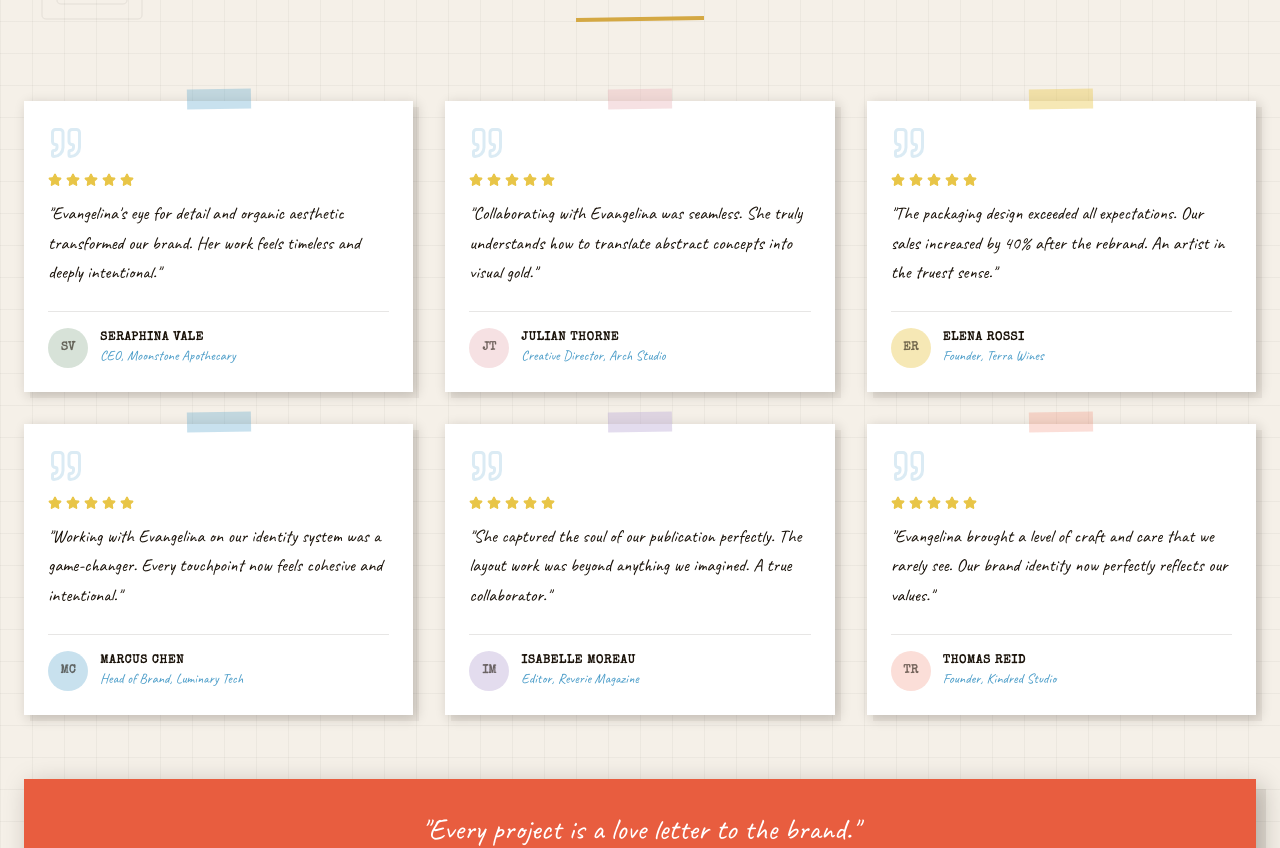
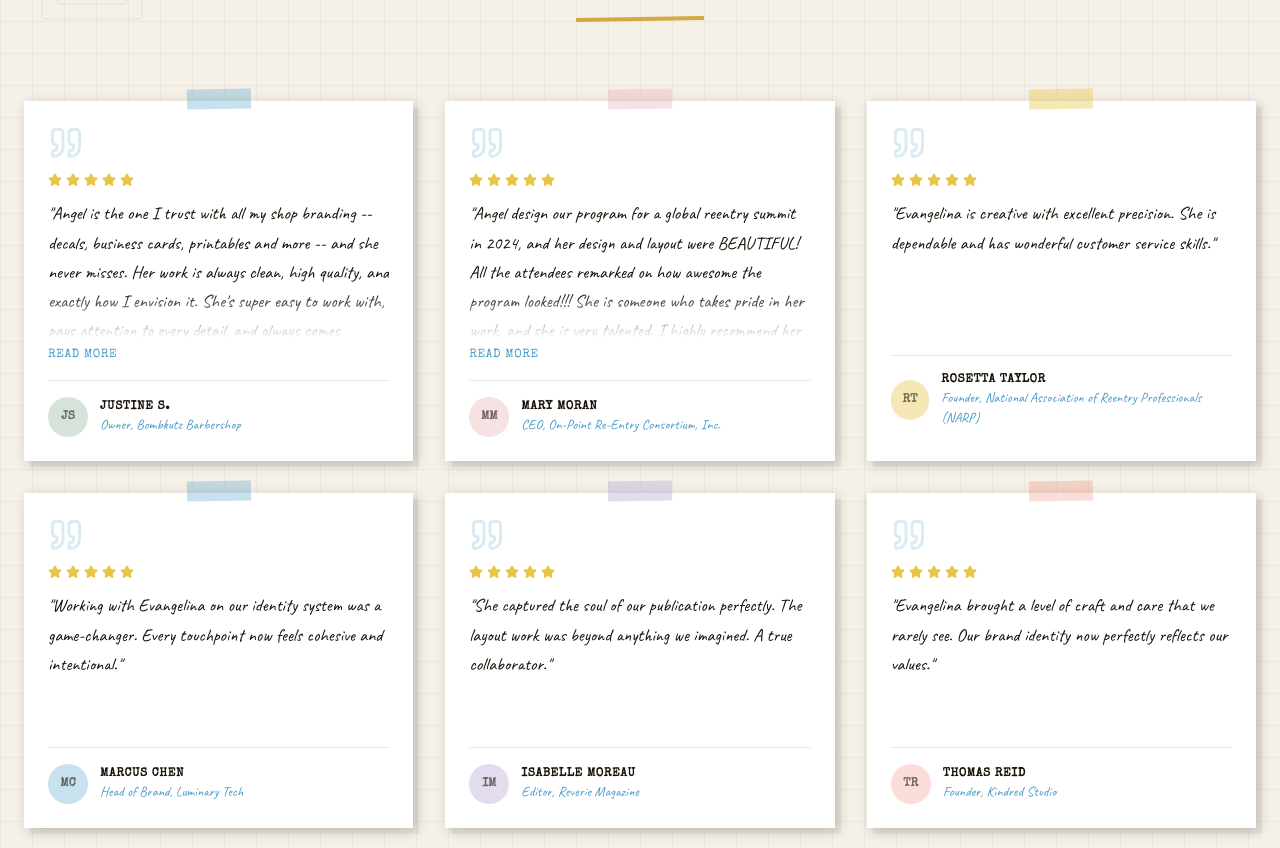
Before and after one commit to 00anthony/Designby.Evangelina, a Next.js app: page / in a window 1280 px wide. Shown: the part 4380-5228 px from the top of the page. Built offline with nearby package versions, Linux system fonts and the light colour scheme; a web font is replaced by a local one.

Commit message:
Filled in testimonials

```diff
--- a/src/components/Testimonials.tsx
+++ b/src/components/Testimonials.tsx
@@ -1,38 +1,38 @@
 "use client";
 
 import { motion, useInView } from "framer-motion";
-import { useRef } from "react";
+import { useRef, useState } from "react";
 import { Star, Quote } from "lucide-react";
 
 const testimonials = [
   {
-    name: "Seraphina Vale",
-    role: "CEO, Moonstone Apothecary",
-    text: "Evangelina's eye for detail and organic aesthetic transformed our brand. Her work feels timeless and deeply intentional.",
+    name: "Justine S.",
+    role: "Owner, Bombkutz Barbershop",
+    text: "Angel is the one I trust with all my shop branding -- decals, business cards, printables and more -- and she never misses. Her work is always clean, high quality, and exactly how I envision it. She's super easy to work with, pays attention to every detail, and always comes through on time. Everthing she makes for my shop looks professional and helps my brand stand out. If you're a business owner and need custom print work done right, Angel is the person to go to. Highly recommend her.",
     stars: 5,
     tape: "bg-sky/30",
     rotate: "-rotate-1",
-    initials: "SV",
+    initials: "JS",
     color: "bg-sage/30",
   },
   {
-    name: "Julian Thorne",
-    role: "Creative Director, Arch Studio",
-    text: "Collaborating with Evangelina was seamless. She truly understands how to translate abstract concepts into visual gold.",
+    name: "Mary Moran",
+    role: "CEO, On-Point Re-Entry Consortium, Inc.",
+    text: "Angel design our program for a global reentry summit in 2024, and her design and layout were BEAUTIFUL! All the attendees remarked on how awesome the program looked!!! She is someone who takes pride in her work, and she is very talented. I highly recommend her to anyone who is looking for a great graphic designer. She is your person!!!",
     stars: 5,
     tape: "bg-blush/40",
     rotate: "rotate-1",
-    initials: "JT",
+    initials: "MM",
     color: "bg-blush/40",
   },
   {
-    name: "Elena Rossi",
-    role: "Founder, Terra Wines",
-    text: "The packaging design exceeded all expectations. Our sales increased by 40% after the rebrand. An artist in the truest sense.",
+    name: "Rosetta Taylor",
+    role: "Founder, National Association of Reentry Professionals (NARP)",
+    text: "Evangelina is creative with excellent precision. She is dependable and has wonderful customer service skills.",
     stars: 5,
     tape: "bg-mustard/40",
     rotate: "-rotate-2",
-    initials: "ER",
+    initials: "RT",
     color: "bg-mustard/40",
   },
   {
@@ -70,6 +70,9 @@ const testimonials = [
 function TestimonialCard({ t, index }: { t: typeof testimonials[0]; index: number }) {
   const ref = useRef(null);
   const inView = useInView(ref, { once: true, margin: "-60px" });
+  const [expanded, setExpanded] = useState(false);
+
+  const isLong = t.text.length > 220; // threshold for showing button
 
   return (
     <motion.div
@@ -77,28 +80,47 @@ function TestimonialCard({ t, index }: { t: typeof testimonials[0]; index: numbe
       initial={{ opacity: 0, y: 40, rotate: -3 }}
       animate={inView ? { opacity: 1, y: 0, rotate: 0 } : {}}
       transition={{ delay: index * 0.1, duration: 0.5, type: "spring", stiffness: 120 }}
-      className={`relative bg-white shadow-scrapbook p-6 ${t.rotate} hover:rotate-0 hover:-translate-y-2 md:transition-all md:duration-300`}
+      className={`relative bg-white shadow-scrapbook p-6 ${t.rotate} min-h-[300px] hover:rotate-0 hover:-translate-y-2 md:transition-all md:duration-300`}
     >
-      {/* Tape at top */}
+      {/* Tape */}
       <div className={`absolute -top-3 left-1/2 -translate-x-1/2 w-16 h-5 ${t.tape} rotate-[-1deg]`} />
 
-      {/* Big quote mark */}
       <div className="text-sky/20 mb-3">
         <Quote size={36} />
       </div>
 
-      {/* Stars */}
       <div className="flex gap-1 mb-3">
         {[...Array(t.stars)].map((_, i) => (
           <Star key={i} size={14} className="text-mustard fill-mustard" />
         ))}
       </div>
 
-      <p className="font-handwriting text-ink text-lg leading-relaxed mb-6">
-        "{t.text}"
-      </p>
+      {/* TEXT CONTAINER */}
+      <motion.div
+        animate={{ height: expanded ? "auto" : 140 }}
+        transition={{ duration: 0.35 }}
+        className="overflow-hidden relative"
+      >
+        <p className="font-handwriting text-ink text-lg leading-relaxed">
+          "{t.text}"
+        </p>
 
-      <div className="flex items-center gap-3 pt-4 border-t border-ink/10">
+        {!expanded && isLong && (
+          <div className="absolute bottom-0 left-0 right-0 h-12 bg-gradient-to-t from-white to-transparent" />
+        )}
+      </motion.div>
+
+      {/* READ MORE BUTTON */}
+      {isLong && (
+        <button
+          onClick={() => setExpanded(!expanded)}
+          className="mt-2 text-xs font-mono uppercase tracking-wider text-sky hover:underline"
+        >
+          {expanded ? "Show Less" : "Read More"}
+        </button>
+      )}
+
+      <div className="flex items-center gap-3 pt-4 border-t border-ink/10 mt-4">
         <div className={`w-10 h-10 rounded-full ${t.color} flex items-center justify-center font-mono text-xs font-bold text-ink/60`}>
           {t.initials}
         </div>
```
